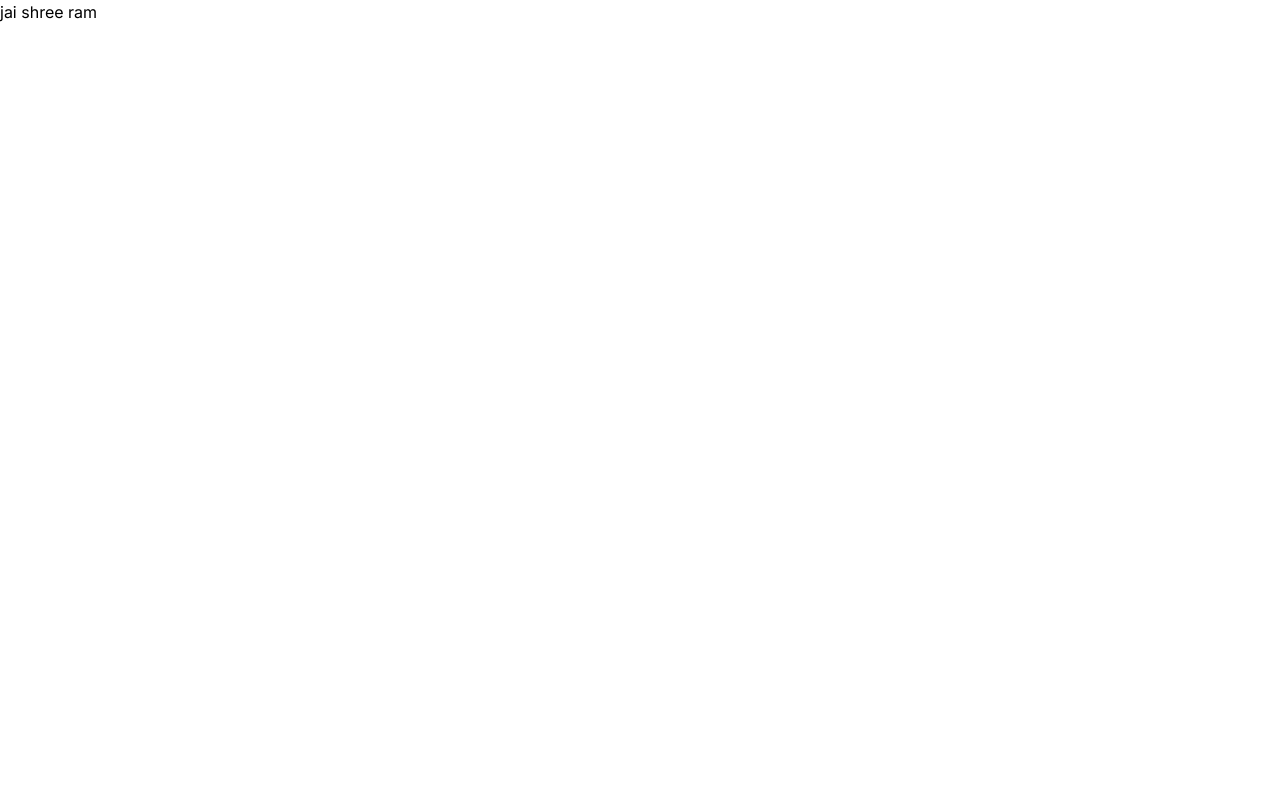
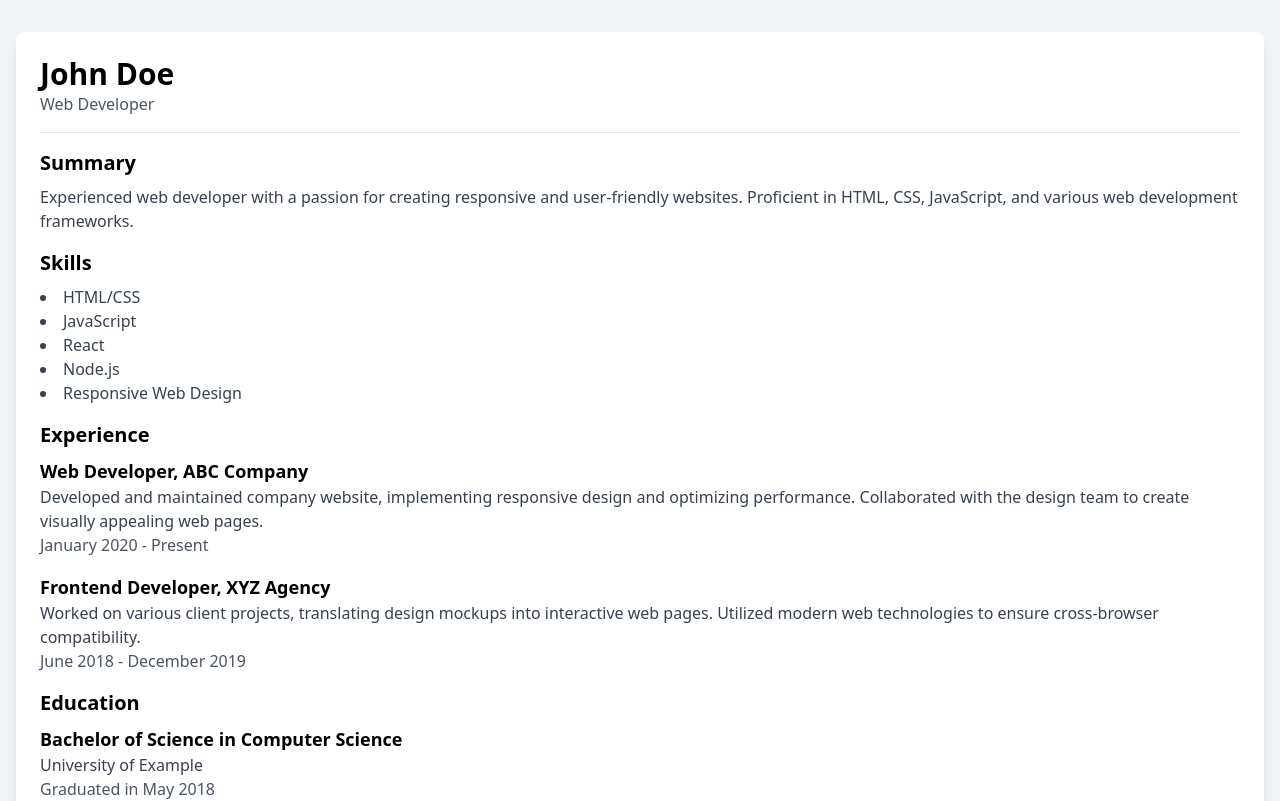
Before and after one commit to bloodcommits/pdf-uploader, a Next.js app: page /resumeBuilder/template1 in a window 1280 px wide. Shown: the top 801 px of the page. Built offline with nearby package versions, Linux system fonts and the light colour scheme.

Commit message:
added resume template

```diff
--- a/app/resumeBuilder/template1/page.tsx
+++ b/app/resumeBuilder/template1/page.tsx
@@ -1,7 +1,10 @@
+import ResumeTemplate1 from "@/app/components/resumeTemplate/ResumeTemplate1"
+
 const StandardTemplate =()=>{
+
     return(
         <div>
-            jai shree ram
+           <ResumeTemplate1/>
         </div>
     )
 }
```
